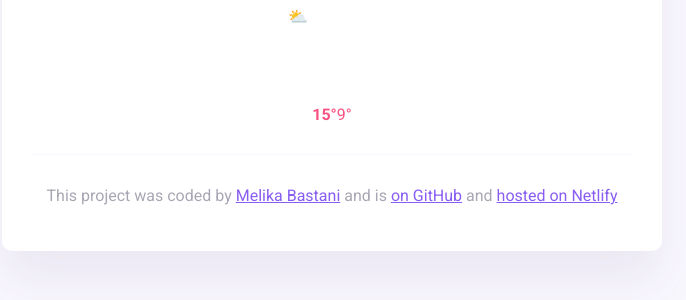
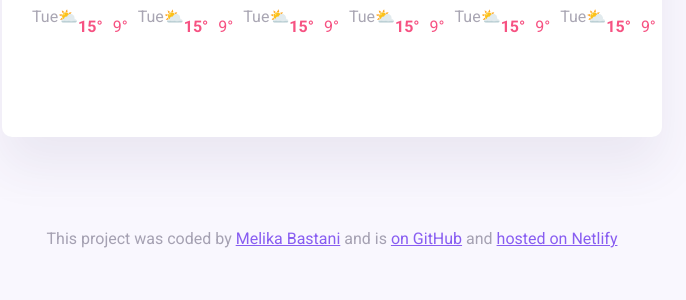
Before and after one commit to Melhyun/Weather-app-first, a plain HTML site: page index.html in a window 1280 px wide. Shown: the part 356-656 px from the top of the page, without its empty margins (308-994 px from the left). Drawn offline with nearby package versions, Linux system fonts and the light colour scheme.

Commit message:
added more css (still has work to do + bugs)

```diff
--- a/index.html
+++ b/index.html
@@ -48,12 +48,15 @@
           </div>
         </div>
         <div class="forcast">
-          <div class="forcast-day">Tue</div>
-          <dive class="forcast-emoji">⛅</dive>
-          <div class="forcast-temps">
-            <strong> 15° </strong>
-            <div class="forcast-min">9°</div>
+          <div class="forcast-day">Tue</div> <div class="forcast-emoji">⛅</div> <div class="forcast-temps"><strong>15°</strong> <span class="forcast-min">9°</span> </div>
+            <div class="forcast-day">Tue</div> <div class="forcast-emoji">⛅</div> <div class="forcast-temps"><strong>15°</strong> <span class="forcast-min">9°</span> </div>
+           <div class="forcast-day">Tue</div> <div class="forcast-emoji">⛅</div> <div class="forcast-temps"><strong>15°</strong> <span class="forcast-min">9°</span> </div>
+            <div class="forcast-day">Tue</div> <div class="forcast-emoji">⛅</div> <div class="forcast-temps"><strong>15°</strong> <span class="forcast-min">9°</span> </div>
+             <div class="forcast-day">Tue</div> <div class="forcast-emoji">⛅</div> <div class="forcast-temps"><strong>15°</strong> <span class="forcast-min">9°</span> </div>
+              <div class="forcast-day">Tue</div> <div class="forcast-emoji">⛅</div> <div class="forcast-temps"><strong>15°</strong> <span class="forcast-min">9°</span> </div>
+
           </div>
+
         </div>
       </main>
       <footer>
--- a/style.css
+++ b/style.css
@@ -99,19 +99,18 @@ footer {
   color: rgba(39, 33, 66, 0.4);
 }
 
+.forcast {
+  display: flex;
+  justify-content: space-around;
+  margin-top: 30px;
+}
+
 .forcast-day {
   text-align: center;
   color: rgba(39, 33, 66, 0.4);
   font-size: 16px;
   line-height: 20px;
-  margin-bottom: 10px;
-}
-
-.forcast-emoji {
-  width: 88px;
-  height: 88px;
-  display: block;
-  margin: 0 auto;
+  margin-bottom: 50px;
 }
 
 .forcast-temps {
@@ -122,10 +121,12 @@ footer {
   justify-content: center;
 }
 
-.forcast-temp {
-  text-align: center;
-  color: #f65282;
-  margin-top: 10px;
-  display: flex;
-  justify-content: center;
+.forcast-emoji {
+  width: 20px;
+  height: 30px;
+  display: block;
+  margin: 0 auto;
 }
+.forcast-min {
+  padding: 0 10px;
+}
```
